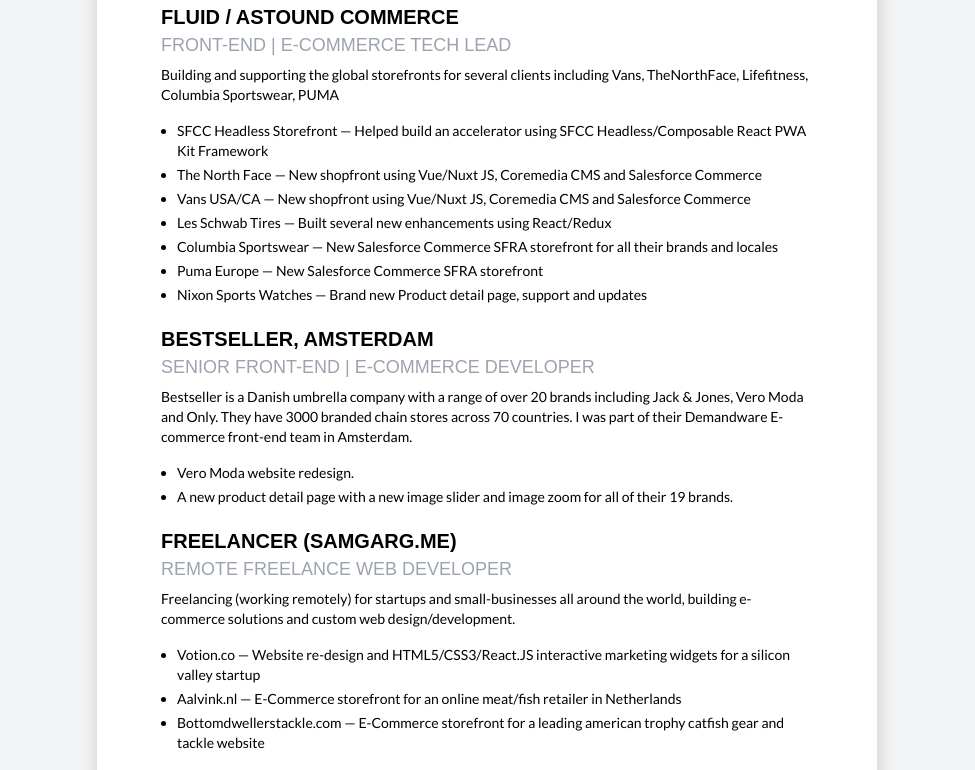
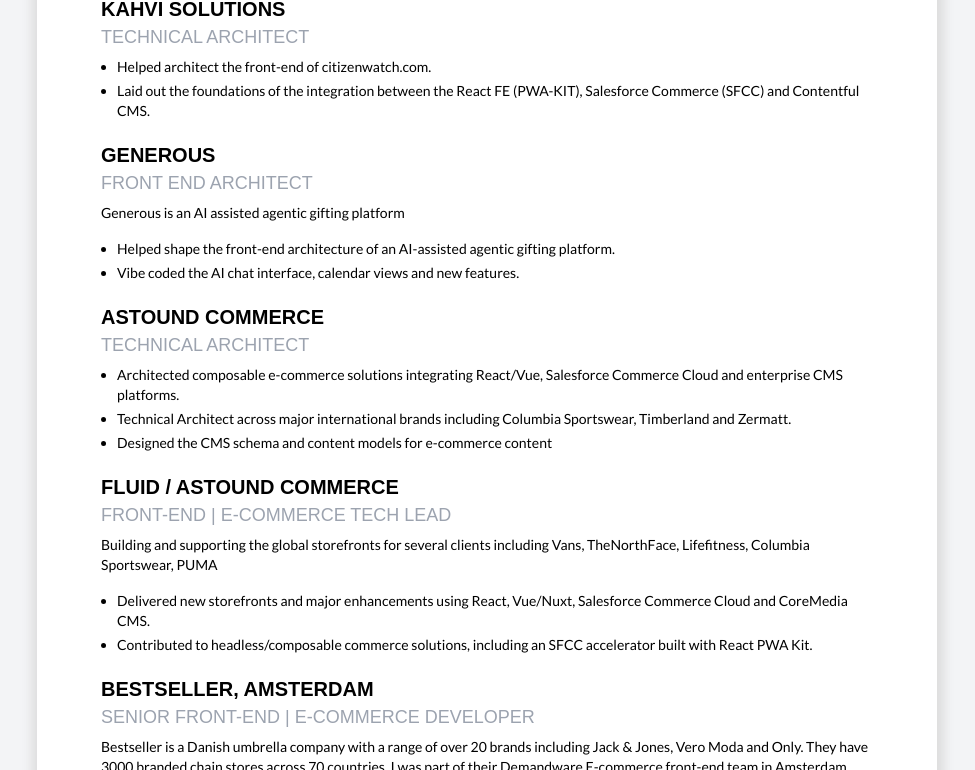
Before and after one commit to samgarg86/samgarg86.github.io, a website: page resume/index.html in a window 1280 px wide. Shown: the part 726-1496 px from the top of the page, without its empty margins (153-1128 px from the left). Drawn offline with nearby package versions, Linux system fonts and the light colour scheme; a web font is replaced by a local one.

Commit message:
Experience updates

```diff
--- a/resume/index.html
+++ b/resume/index.html
@@ -20,7 +20,7 @@
                         sans: ['Lato', 'Georgia', 'Times New Roman', 'Times', 'serif'],
                     },
                     maxWidth: {
-                        resume: '780px',
+                        resume: '900px',
                     },
                     boxShadow: {
                         resume: '1px 1px 10px 6px #ddd',
@@ -69,7 +69,7 @@
 <article id="resume" class="max-w-resume mx-auto px-5 py-5 sm:px-16 sm:py-16 shadow-resume bg-white leading-snug relative">
 
     <!-- Header: name + contact info -->
-    <header class="flex justify-between items-start border-b border-gray-400 pb-4 pt-10">
+    <header class="flex justify-between items-start border-b border-gray-400">
         <h1 class="font-bold mr-4 mb-4 leading-tight">
             <span class="block text-4xl sm:text-5xl">Sam Garg</span>
         </h1>
@@ -86,9 +86,11 @@
 
     <!-- Summary -->
     <section class="mt-5 text-justify text-gray-900 text-base whitespace-pre-line">
-        Technical Architect and Senior FE Dev with 15+ years of experience building high-performance, user-focused digital experiences, specialising in e-commerce and modern web technologies. Strong background in front-end architecture, UI development, technical leadership and delivering complex projects for international brands. Experienced working remotely with distributed teams, bridging the gap between design, development and business requirements.
+        Technical Architect with 15+ years of experience designing and building high-performance, user-focused digital experiences, with a strong background in Front-End Web Development using modern frameworks like React and Vue.
 
-        Love using AI and vibe coding to be more productive, move faster and experiment more. But still enjoy writing, tweaking and understanding the code myself..
+        Extensive experience in e-commerce, front-end architecture and working with a wide range of CMS platforms. Strong track record of leading technical development and delivering complex digital projects for international brands. Experienced working remotely with distributed teams, bridging the gap between design, development and business requirements..
+
+        Love using AI and vibe coding to be more productive, move faster and experiment. But still enjoy writing, tweaking, reviewing and understanding the code myself..
     </section>
 
     <!-- Skills -->
@@ -98,6 +100,8 @@
             <span class="font-din uppercase bg-gray-200 text-gray-600 px-2.5 py-0.5 rounded text-lg">E-Commerce</span>
             <span class="font-din uppercase bg-gray-200 text-gray-600 px-2.5 py-0.5 rounded text-lg">Composable/Headless Commerce</span>
             <span class="font-din uppercase bg-gray-200 text-gray-600 px-2.5 py-0.5 rounded text-lg">CMS</span>
+            <span class="font-din uppercase bg-gray-200 text-gray-600 px-2.5 py-0.5 rounded text-lg">Contentful CMS</span>
+            <span class="font-din uppercase bg-gray-200 text-gray-600 px-2.5 py-0.5 rounded text-lg">Amplience</span>
             <span class="font-din uppercase bg-gray-200 text-gray-600 px-2.5 py-0.5 rounded text-lg">VueJS | Nuxt</span>
             <span class="font-din uppercase bg-gray-200 text-gray-600 px-2.5 py-0.5 rounded text-lg">React | Next</span>
         </div>
@@ -109,6 +113,49 @@
 
         <div class="mb-5 leading-normal">
             <header class="font-din uppercase">
+                <div class="text-xl font-bold">Kahvi Solutions</div>
+                <div class="text-lg text-gray-400 font-normal">Technical Architect</div>
+            </header>
+            <div class="pt-1.5 text-sm">
+                <ul class="pl-4 list-disc space-y-1">
+                    <li>Helped architect the front-end of <a href="https://www.citizenwatch.com" target="_blank" class="text-black hover:opacity-70 transition-opacity">citizenwatch.com</a>.</li>
+                    <li>Laid out the foundations of the integration between the React FE (PWA-KIT), Salesforce Commerce (SFCC) and Contentful CMS.</li>
+                </ul>
+            </div>
+        </div>
+
+        <div class="mb-5 leading-normal">
+            <header class="font-din uppercase">
+                <div class="text-xl font-bold">Generous</div>
+                <div class="text-lg text-gray-400 font-normal">Front End Architect</div>
+            </header>
+            <div class="pt-1.5 text-sm">
+                <p class="mb-4">Generous is an AI assisted agentic gifting platform</p>
+                <ul class="pl-4 list-disc space-y-1">
+                    <li>Helped shape the front-end architecture of an AI-assisted agentic gifting platform.</li>
+                    <li>Vibe coded the AI chat interface, calendar views and new features.</li>
+                </ul>
+            </div>
+        </div>
+
+        <div class="mb-5 leading-normal">
+            <header class="font-din uppercase">
+                <div class="text-xl font-bold">
+                    <a href="https://astoundcommerce.com" target="_blank" class="text-black no-underline hover:opacity-70 transition-opacity">Astound Commerce</a>
+                </div>
+                <div class="text-lg text-gray-400 font-normal">Technical Architect</div>
+            </header>
+            <div class="pt-1.5 text-sm">
+                <ul class="pl-4 list-disc space-y-1">
+                    <li>Architected composable e-commerce solutions integrating React/Vue, Salesforce Commerce Cloud and enterprise CMS platforms.</li>
+                    <li>Technical Architect across major international brands including Columbia Sportswear, Timberland and Zermatt.</li>
+                    <li>Designed the CMS schema and content models for e-commerce content</li>
+                </ul>
+            </div>
+        </div>
+
+        <div class="mb-5 leading-normal">
+            <header class="font-din uppercase">
                 <div class="text-xl font-bold">
                     <a href="https://astoundcommerce.com" target="_blank" class="text-black no-underline hover:opacity-70 transition-opacity">Fluid / Astound Commerce</a>
                 </div>
@@ -117,13 +164,8 @@
             <div class="pt-1.5 text-sm">
                 <p class="mb-4">Building and supporting the global storefronts for several clients including Vans, TheNorthFace, Lifefitness, Columbia Sportswear, PUMA</p>
                 <ul class="pl-4 list-disc space-y-1">
-                    <li>SFCC Headless Storefront — Helped build an accelerator using SFCC Headless/Composable React PWA Kit Framework</li>
-                    <li><a href="https://www.thenorthface.com/en-us" class="text-black hover:opacity-70 transition-opacity">The North Face</a> — New shopfront using Vue/Nuxt JS, Coremedia CMS and Salesforce Commerce</li>
-                    <li><a href="https://www.vans.com/en-us" class="text-black hover:opacity-70 transition-opacity">Vans USA/CA</a> — New shopfront using Vue/Nuxt JS, Coremedia CMS and Salesforce Commerce</li>
-                    <li><a href="https://www.lesschwab.com/" class="text-black hover:opacity-70 transition-opacity">Les Schwab Tires</a> — Built several new enhancements using React/Redux</li>
-                    <li><a href="https://www.columbia.com/" class="text-black hover:opacity-70 transition-opacity">Columbia Sportswear</a> — New Salesforce Commerce SFRA storefront for all their brands and locales</li>
-                    <li>Puma Europe — New Salesforce Commerce SFRA storefront</li>
-                    <li><a href="http://nixon.com/" class="text-black hover:opacity-70 transition-opacity">Nixon Sports Watches</a> — Brand new Product detail page, support and updates</li>
+                    <li>Delivered new storefronts and major enhancements using React, Vue/Nuxt, Salesforce Commerce Cloud and CoreMedia CMS.</li>
+                    <li>Contributed to headless/composable commerce solutions, including an SFCC accelerator built with React PWA Kit.</li>
                 </ul>
             </div>
         </div>
@@ -146,22 +188,22 @@
             </div>
         </div>
 
-        <div class="mb-5 leading-normal">
-            <header class="font-din uppercase">
-                <div class="text-xl font-bold">
-                    <a href="http://samgarg.me" target="_blank" class="text-black no-underline hover:opacity-70 transition-opacity">Freelancer (samgarg.me)</a>
-                </div>
-                <div class="text-lg text-gray-400 font-normal">Remote Freelance Web Developer</div>
-            </header>
-            <div class="pt-1.5 text-sm">
-                <p class="mb-4">Freelancing (working remotely) for startups and small-businesses all around the world, building e-commerce solutions and custom web design/development.</p>
-                <ul class="pl-4 list-disc space-y-1">
-                    <li><a href="http://votion.co" class="text-black hover:opacity-70 transition-opacity">Votion.co</a> — Website re-design and HTML5/CSS3/React.JS interactive marketing widgets for a silicon valley startup</li>
-                    <li><a href="http://aalvink.nl" class="text-black hover:opacity-70 transition-opacity">Aalvink.nl</a> — E-Commerce storefront for an online meat/fish retailer in Netherlands</li>
-                    <li><a href="https://bottomdwellerstackle.com/" class="text-black hover:opacity-70 transition-opacity">Bottomdwellerstackle.com</a> — E-Commerce storefront for a leading american trophy catfish gear and tackle website</li>
-                </ul>
-            </div>
-        </div>
+<!--        <div class="mb-5 leading-normal">-->
+<!--            <header class="font-din uppercase">-->
+<!--                <div class="text-xl font-bold">-->
+<!--                    <a href="http://samgarg.me" target="_blank" class="text-black no-underline hover:opacity-70 transition-opacity">Freelancer (samgarg.me)</a>-->
+<!--                </div>-->
+<!--                <div class="text-lg text-gray-400 font-normal">Remote Freelance Web Developer</div>-->
+<!--            </header>-->
+<!--            <div class="pt-1.5 text-sm">-->
+<!--                <p class="mb-4">Freelancing (working remotely) for startups and small-businesses all around the world, building e-commerce solutions and custom web design/development.</p>-->
+<!--                <ul class="pl-4 list-disc space-y-1">-->
+<!--                    <li><a href="http://votion.co" class="text-black hover:opacity-70 transition-opacity">Votion.co</a> — Website re-design and HTML5/CSS3/React.JS interactive marketing widgets for a silicon valley startup</li>-->
+<!--                    <li><a href="http://aalvink.nl" class="text-black hover:opacity-70 transition-opacity">Aalvink.nl</a> — E-Commerce storefront for an online meat/fish retailer in Netherlands</li>-->
+<!--                    <li><a href="https://bottomdwellerstackle.com/" class="text-black hover:opacity-70 transition-opacity">Bottomdwellerstackle.com</a> — E-Commerce storefront for a leading american trophy catfish gear and tackle website</li>-->
+<!--                </ul>-->
+<!--            </div>-->
+<!--        </div>-->
 
         <div class="mb-5 leading-normal">
             <header class="font-din uppercase">
```
